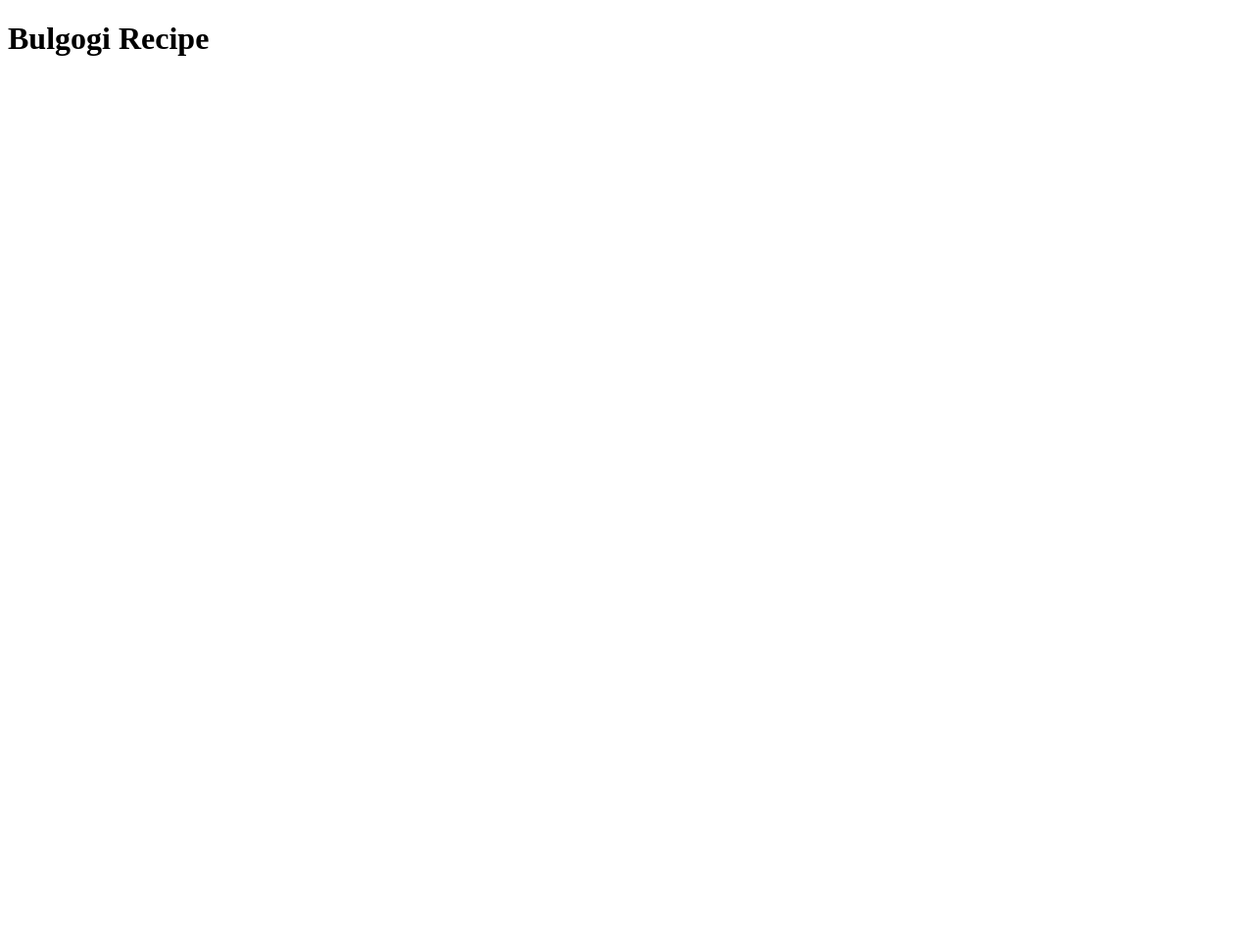
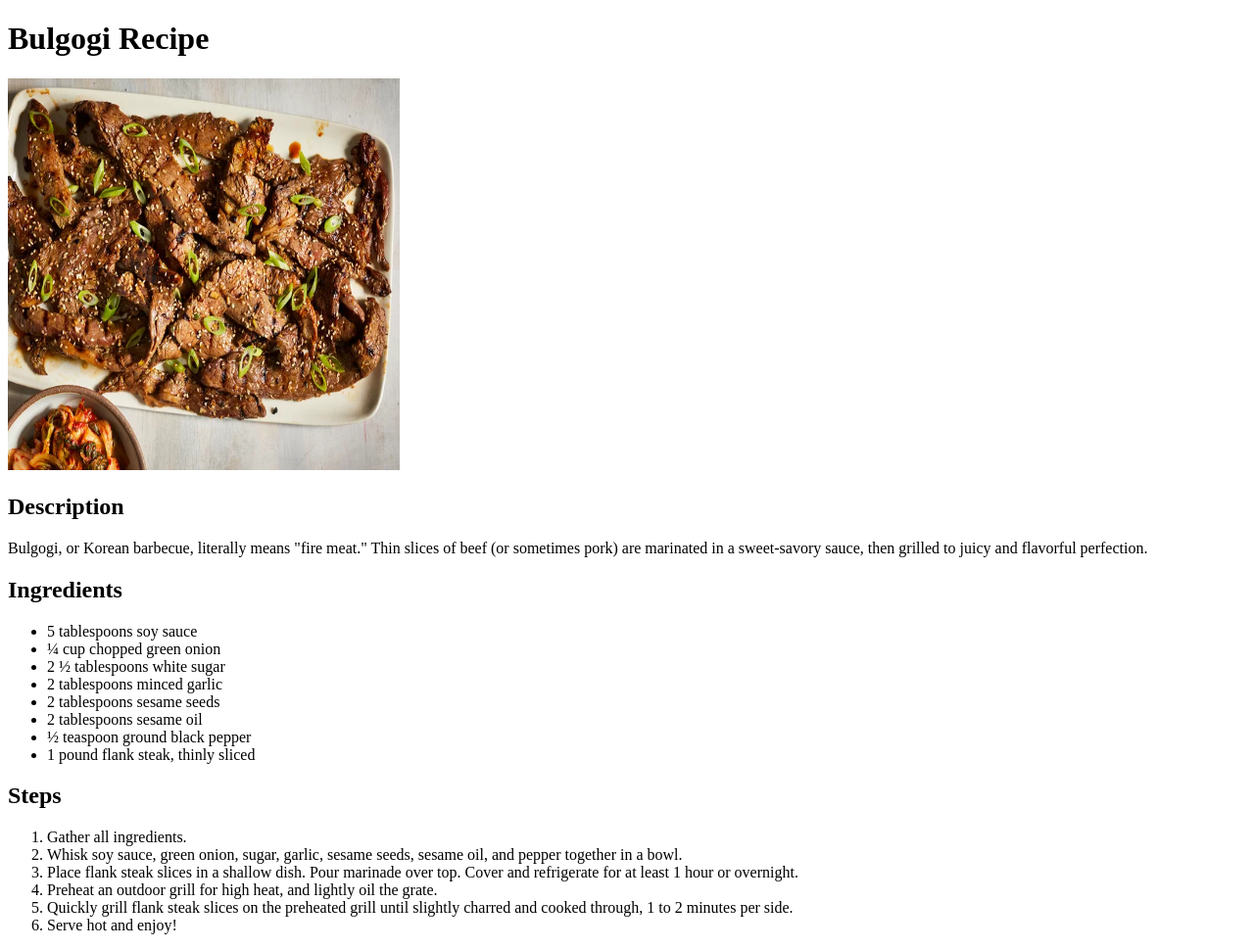
Before and after one commit to Jykwon24/odin-recipes, a plain HTML site: page recipes/bulgogi.html in a window 1280 px wide. Shown: the whole page at 98% size. Before the commit the page ends 800 px from the top, so only its background shows below. Drawn offline with Linux system fonts and the light colour scheme.

Commit message:
Add complete recipe for bulgogi

```diff
--- a/recipes/bulgogi.html
+++ b/recipes/bulgogi.html
@@ -9,6 +9,43 @@
 
 <body>
   <h1>Bulgogi Recipe</h1>
+  <img src="../images/bulgogi-image.jpg" alt="bulgogi-image" height="400px" width="400px">
+  <h2>Description</h2>
+  <p>
+    Bulgogi, or Korean barbecue, literally means "fire meat." Thin slices of beef (or sometimes pork) are marinated in a
+    sweet-savory sauce, then grilled to juicy and flavorful perfection.
+  </p>
+  <h2>Ingredients</h2>
+  <ul>
+    <li>5 tablespoons soy sauce</li>
+
+    <li>¼ cup chopped green onion</li>
+
+    <li>2 ½ tablespoons white sugar</li>
+
+    <li>2 tablespoons minced garlic</li>
+
+    <li>2 tablespoons sesame seeds</li>
+
+    <li>2 tablespoons sesame oil</li>
+
+    <li>½ teaspoon ground black pepper</li>
+
+    <li>1 pound flank steak, thinly sliced</li>
+  </ul>
+
+  <h2>Steps</h2>
+  <ol>
+    <li>Gather all ingredients.</li>
+    <li>Whisk soy sauce, green onion, sugar, garlic, sesame seeds, sesame oil, and pepper together in a bowl.</li>
+    <li>Place flank steak slices in a shallow dish. Pour marinade over top. Cover and refrigerate for at least 1 hour or
+      overnight.</li>
+    <li>Preheat an outdoor grill for high heat, and lightly oil the grate.</li>
+    <li>Quickly grill flank steak slices on the preheated grill until slightly charred and cooked through, 1 to 2
+      minutes per
+      side.</li>
+    <li>Serve hot and enjoy!</li>
+  </ol>
 
 </body>
 
```
Also changed, not shown: index.html (+2 -2 lines), images/bulgogi-image.jpg (added).
